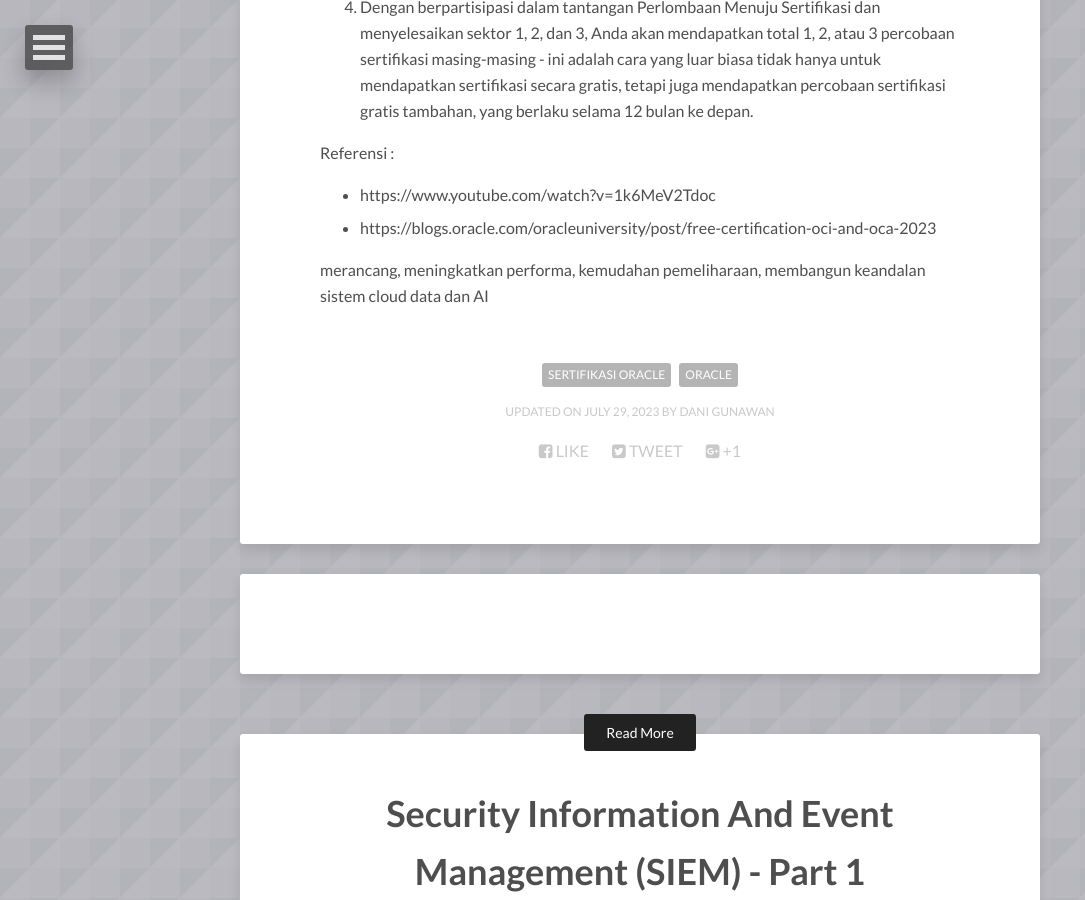
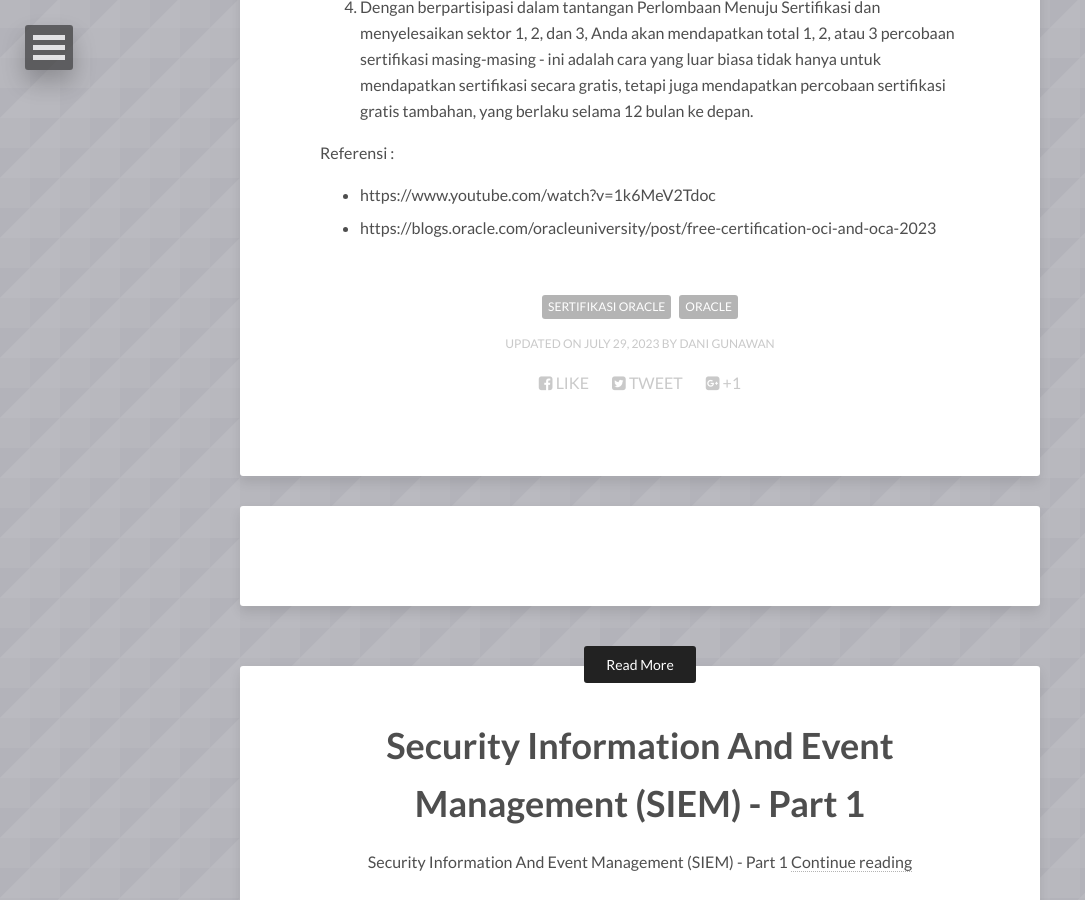
Before and after one commit to danigunawan/danigunawan.github.io, a Jekyll site: the page built from _posts/2023-07-29-jenis-jenis-sertifikasi-oracle.md, in a window 1280 px wide and 900 px high, scrolled down 5102 px. Shown: the whole window, without its empty margins (0-1085 px from the left). Built offline with Jekyll 4.4.1, drawn with Linux system fonts in a browser that asks for light colours; nearby versions of some CDN libraries; comment, search, counter and statistics services are not loaded.

```diff
--- a/_posts/2023-07-29-jenis-jenis-sertifikasi-oracle.md
+++ b/_posts/2023-07-29-jenis-jenis-sertifikasi-oracle.md
@@ -99,8 +99,3 @@
 Referensi :
 - https://www.youtube.com/watch?v=1k6MeV2Tdoc
 - https://blogs.oracle.com/oracleuniversity/post/free-certification-oci-and-oca-2023
-
-
-
-merancang, meningkatkan performa, kemudahan pemeliharaan, membangun
-keandalan sistem cloud data dan AI
```
